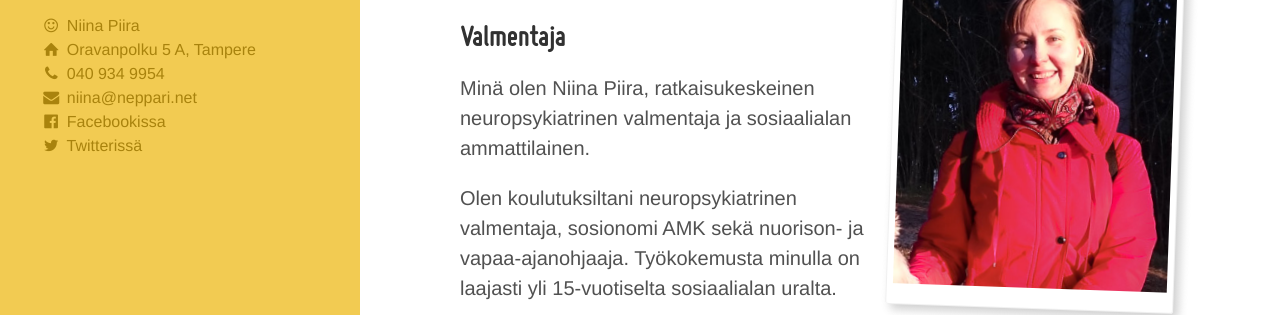
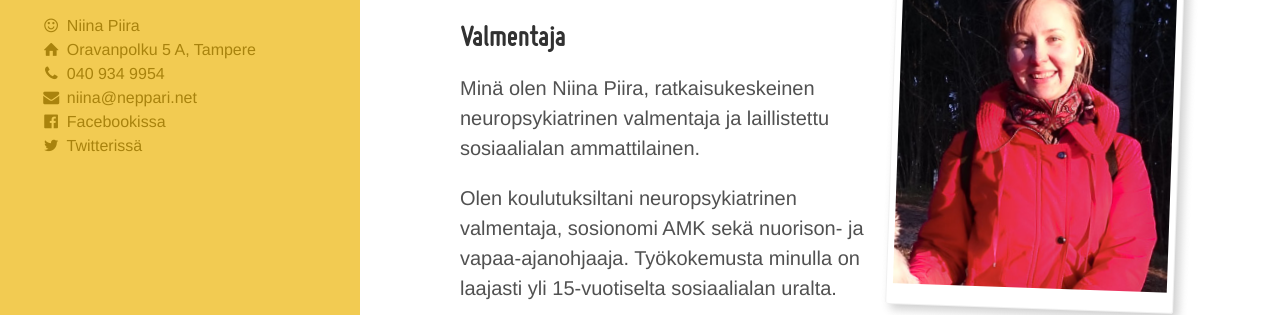
Before and after one commit to niinapiira/neppari.net, a Jekyll site: the page built from niina.md, in a window 1280 px wide and 1331 px high. Shown: the part 148-463 px from the top of the window. Built offline with Jekyll 4.4.1, drawn with Linux system fonts in a browser that asks for light colours; our own code applies the rules of GitHub Pages for plain Markdown files; some of the changed lines change nothing that is shown.

Commit message:
Updated niina.md

```diff
--- a/niina.md
+++ b/niina.md
@@ -1,17 +1,15 @@
 ---
-"page-title": "Neuropsykiatrinen valmentaja Niina&nbsp;Piira"
-"page-type": cv
-"show-in-navigation": false
+page-title: Neuropsykiatrinen valmentaja Niina&nbsp;Piira
+page-type: cv
+show-in-navigation: false
 published: true
-"link-title": ""
-"navigation-order": 50
-polaroid: ""
+navigation-order: 50
 ---
 
 
 ## Valmentaja
 
-Minä olen Niina Piira, ratkaisukeskeinen neuropsykiatrinen valmentaja ja sosiaalialan ammattilainen.
+Minä olen Niina Piira, ratkaisukeskeinen neuropsykiatrinen valmentaja ja laillistettu sosiaalialan ammattilainen.
 
 Olen koulutuksiltani neuropsykiatrinen valmentaja, sosionomi AMK sekä nuorison- ja vapaa-ajanohjaaja. Työkokemusta minulla on laajasti yli 15-vuotiselta sosiaalialan uralta.
 
```
